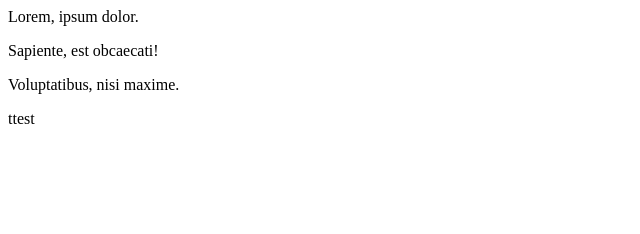
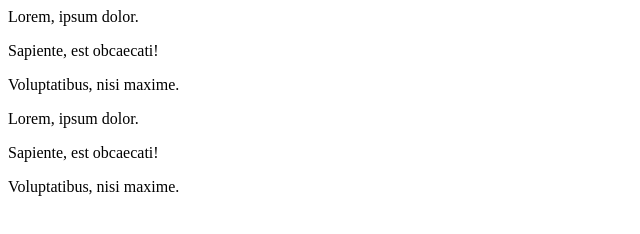
Before and after one commit to bayhacioglu/patika, a plain HTML site: page index.html in a window 1280 px wide. Shown: the whole page, without its empty margins (0-640 px from the left). Drawn offline with Linux system fonts and the light colour scheme.

Commit message:
new update

```diff
--- a/index.html
+++ b/index.html
@@ -8,6 +8,9 @@
 <body>
     <p>Lorem, ipsum dolor.</p>
     <p>Sapiente, est obcaecati!</p>
-    <p>Voluptatibus, nisi maxime.</p>ttest
+    <p>Voluptatibus, nisi maxime.</p>
+    <p>Lorem, ipsum dolor.</p>
+    <p>Sapiente, est obcaecati!</p>
+    <p>Voluptatibus, nisi maxime.</p>
 </body>
 </html>
```
Also changed, not shown: 1 other file.
